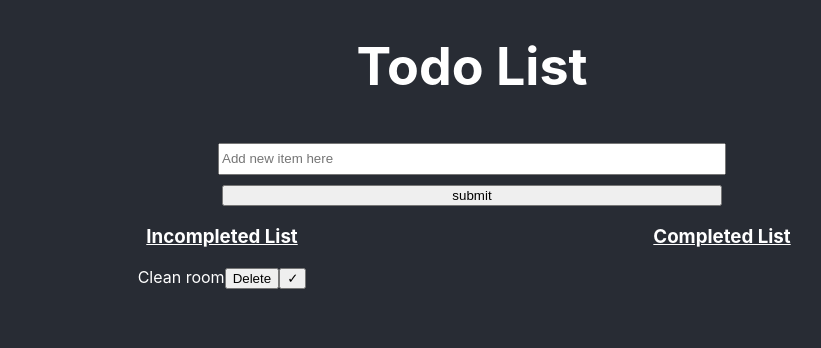
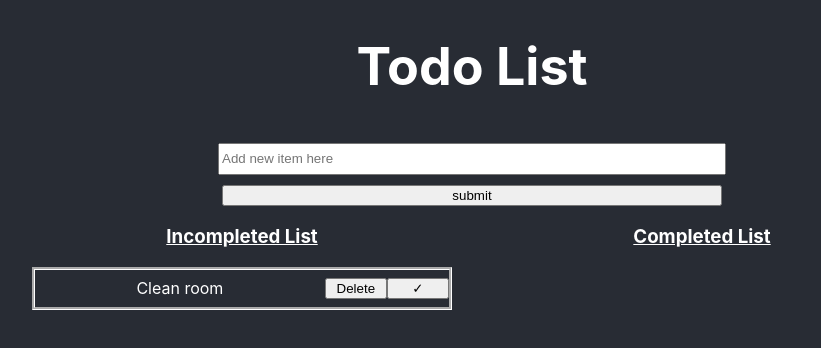
Before and after one commit to furious-pineapple/Basic-React-App, a React (Create React App) app: page / in a window 1280 px wide. Shown: the top 348 px of the page, without its empty margins (168-989 px from the left). Built offline with nearby package versions, Linux system fonts and the light colour scheme; the HTML template or start-up script is replaced by a standard one.

Commit message:
updated README and added styling to make app... presentable

```diff
--- a/src/components/DisplayList.css
+++ b/src/components/DisplayList.css
@@ -1,8 +1,17 @@
 .list {
-  width: 50%;
+  width: 42%;
+  margin: 0px 2%;
 }
 
 .list h3 {
   color: white;
   text-decoration: underline;
 }
+
+.list div {
+  display: flex;
+  border: white;
+  border-style: groove;
+  margin: 10px 0px;
+  padding: 8px 0px;
+}
--- a/src/components/Item.js
+++ b/src/components/Item.js
@@ -1,13 +1,13 @@
 import React from "react";
 const Item = props => {
   return (
-    <p>
-      {props.task}
+    <div>
+      <p>{props.task}</p>
       <button onClick={() => props.removeItem(props.id)}>Delete</button>
       <button onClick={() => props.updateStatus(props.id)}>
         {props.status ? "X" : "✓"}
       </button>
-    </p>
+    </div>
   );
 };
 
--- a/src/components/NewItemForm.css
+++ b/src/components/NewItemForm.css
@@ -10,6 +10,7 @@ input {
 input[type="submit"] {
   margin-top: 10px;
 }
+
 input[type="text"] {
   height: 2em;
 }
--- a/src/components/TodoList.css
+++ b/src/components/TodoList.css
@@ -8,6 +8,12 @@
 
 #TodoList p {
   color: white;
+  flex-basis: 70%;
+  margin: 0 auto;
+}
+
+#TodoList button {
+  flex-basis: 15%;
 }
 
 .listDisplay {
```
Also changed, not shown: 1 other file (tests, documents, lock files or other folders).
